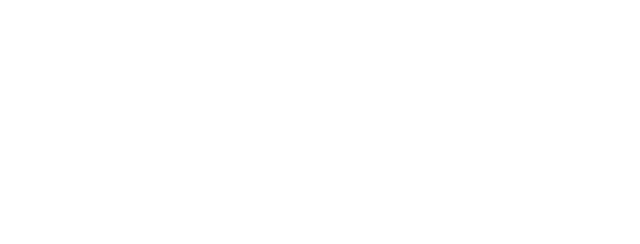
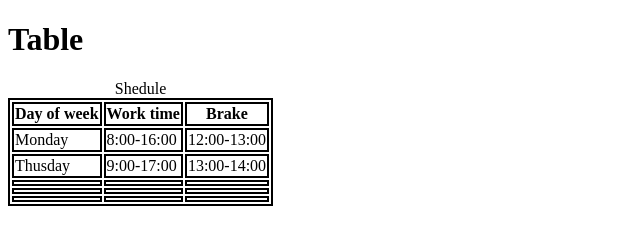
Before and after one commit to Yaroslav-Podoliaka/freshcode-onl-js-pd2023-1-car-shop-html, a plain HTML site: page index.html in a window 1280 px wide. Shown: the whole page, without its empty margins (0-640 px from the left). Drawn offline with Linux system fonts and the light colour scheme.

Commit message:
create simple table

```diff
--- a/index.html
+++ b/index.html
@@ -4,9 +4,52 @@
   <meta charset="UTF-8">
   <meta http-equiv="X-UA-Compatible" content="IE=edge">
   <meta name="viewport" content="width=git st, initial-scale=1.0">
-  <title>Document</title>
+  <title>Car Shop</title>
+  <style>
+    table, tr, th, td {
+      border: 2px solid;
+    }
+  </style>
 </head>
 <body>
-
+  <h1>Table</h1>
+  <table>
+    <caption>Shedule</caption>
+    <thead>
+<tr>
+  <th>Day of week</th>
+  <th>Work time</th>
+  <th>Brake</th>
+</tr>
+    </thead>
+    <tbody>
+<tr>
+  <td>Monday</td>
+  <td>8:00-16:00</td>
+  <td>12:00-13:00</td>
+</tr>
+<tr>
+  <td>Thusday</td>
+  <td>9:00-17:00</td>
+  <td>13:00-14:00</td>
+</tr>
+<tr>
+  <td></td>
+  <td></td>
+  <td></td>
+</tr>
+<tr>
+  <td></td>
+  <td></td>
+  <td></td>
+</tr>
+<tr>
+  <td></td>
+  <td></td>
+  <td></td>
+</tr>
+    </tbody>
+    <tfoot></tfoot>
+  </table>
 </body>
 </html>
```
